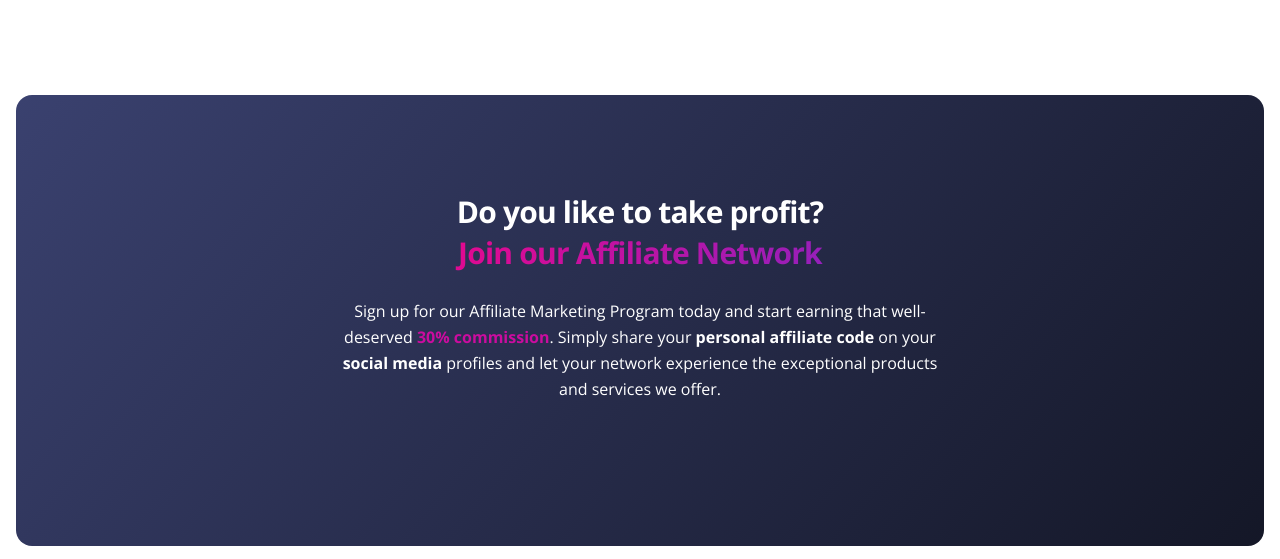
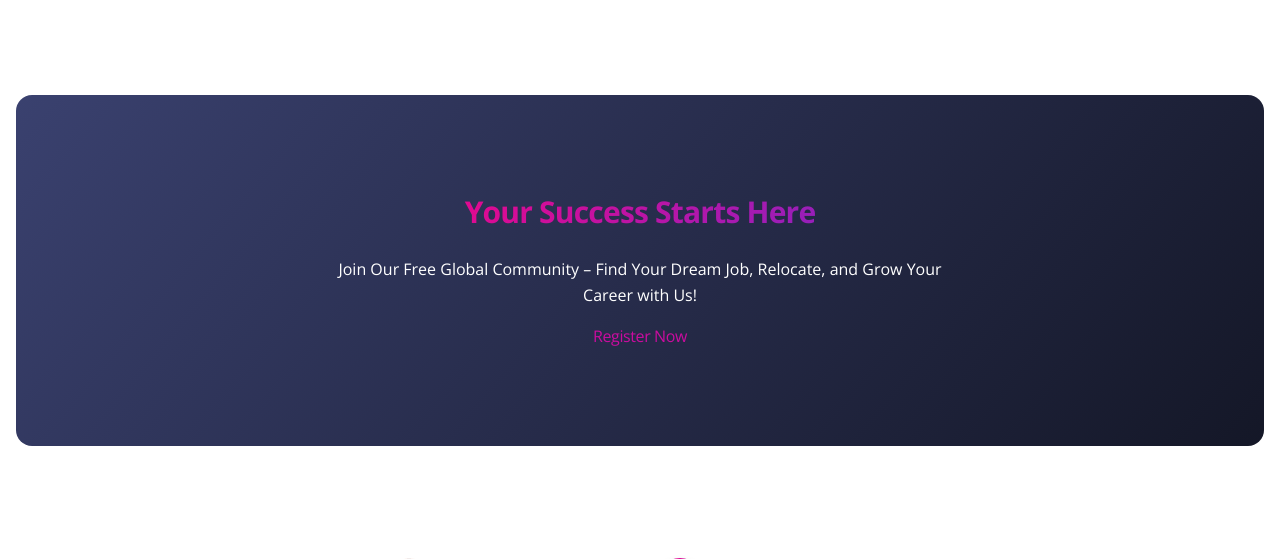
Before and after one commit to amirayat/RelocateJobs, a Django app: page / in a window 1280 px wide. Shown: the part 1573-2132 px from the top of the page. Run offline with Django 4.2, Linux system fonts and the light colour scheme; data that the repository does not hold is empty; some libraries are stand-ins or nearby versions.

Commit message:
register motivation banner

```diff
--- a/home/templates/pages/index.html
+++ b/home/templates/pages/index.html
@@ -214,9 +214,9 @@
       <div class="container py-7 postion-relative z-index-2 position-relative">
         <div class="row">
           <div class="col-md-7 mx-auto text-center">
-            <h3 class="text-white mb-0">Do you like to take profit?</h3>
-            <h3 class="text-primary text-gradient mb-4">Join our Affiliate Network</h3>
-            <p class="text-white mb-5">Sign up for our Affiliate Marketing Program today and start earning that well-deserved <b class="text-primary">30% commission</b>. Simply share your <b>personal affiliate code</b> on your <b>social media</b> profiles and let your network experience the exceptional products and services we offer.</p>
+            <h3 class="text-primary text-gradient mb-4">Your Success Starts Here</h3>
+            <p class="text-white">Join Our Free Global Community – Find Your Dream Job, Relocate, and Grow Your Career with Us!</p>
+            <a href="{% url 'register' %}" class="text-primary" target="_blank" style="text-transform: none; font-size: 1rem;">Register Now</a>
           </div>
         </div>
       </div>
@@ -238,7 +238,7 @@
             </div>
             <h4 class="text-gradient text-primary mb-3">RelocateJobs on Linkedin</h4>
             <p>We share daily job opportunities that offer relocation support and visa sponsorship across more than 100 professional roles. If you're looking to take your career abroad, follow our LinkedIn page to stay updated with the latest openings from around the world—completely free and tailored for international talent like you.</p>
-            <a href="https://www.linkedin.com/company/RelocateJobs-vpn/" class="btn btn-dark mb-2 me-2" target="_blank" style="text-transform: none; font-size: 1rem;">
+            <a href="https://www.linkedin.com/company/RelocateJobs/" class="btn btn-dark mb-2 me-2" target="_blank" style="text-transform: none; font-size: 1rem;">
               Linked
               <svg xmlns="http://www.w3.org/2000/svg" width="16" height="16" fill="currentColor" class="bi bi-linkedin" viewBox="0 0 16 16">
                 <path d="M0 1.146C0 .513.526 0 1.175 0h13.65C15.474 0 16 .513 16 1.146v13.708c0 .633-.526 1.146-1.175 1.146H1.175C.526 16 0 15.487 0 14.854zm4.943 12.248V6.169H2.542v7.225zm-1.2-8.212c.837 0 1.358-.554 1.358-1.248-.015-.709-.52-1.248-1.342-1.248S2.4 3.226 2.4 3.934c0 .694.521 1.248 1.327 1.248zm4.908 8.212V9.359c0-.216.016-.432.08-.586.173-.431.568-.878 1.232-.878.869 0 1.216.662 1.216 1.634v3.865h2.401V9.25c0-2.22-1.184-3.252-2.764-3.252-1.274 0-1.845.7-2.165 1.193v.025h-.016l.016-.025V6.169h-2.4c.03.678 0 7.225 0 7.225z"/>
```
